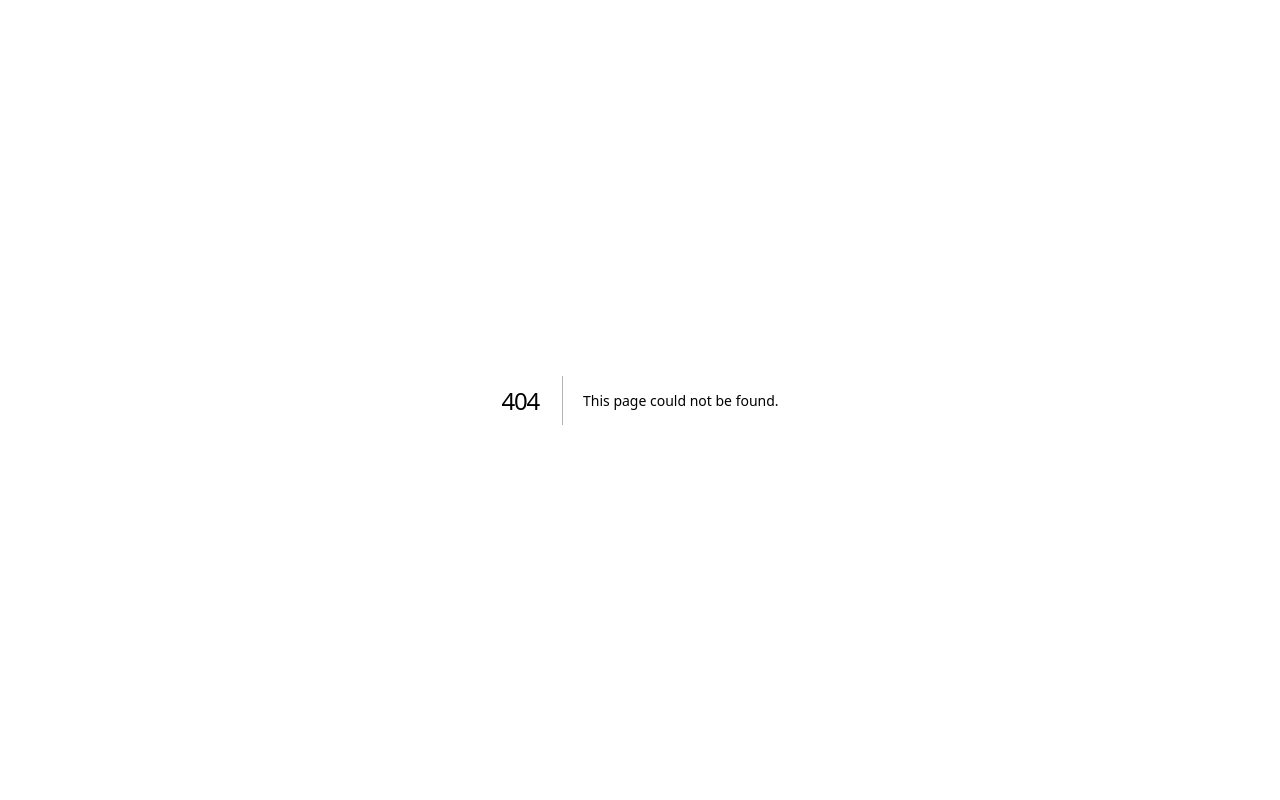
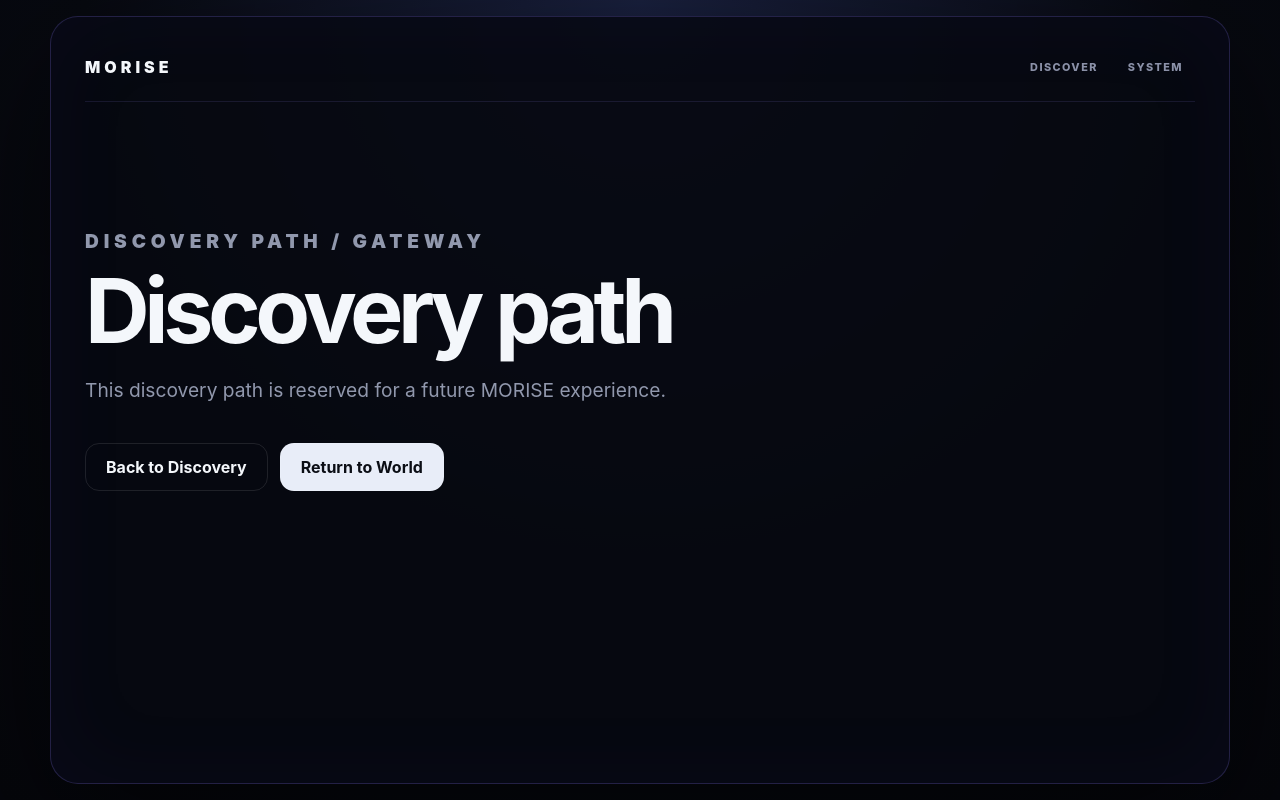
Before and after one commit to Ndombe234/MOIRISE, a Next.js app: page /discover/1 in a window 1280 px wide. Before the commit this address had no page. Built offline with nearby package versions, Linux system fonts and the light colour scheme.

Commit message:
feat(discover): add truthful path gateways

```diff
--- /dev/null
+++ b/app/discover/[path]/page.tsx
@@ -0,0 +1,31 @@
+import Link from "next/link";
+import "../discover.css";
+
+const destinations: Record<string, { title: string; text: string }> = {
+  learn: { title: "Learn", text: "A future learning path will connect questions, activities and knowledge without locking your Player into one subject." },
+  create: { title: "Create", text: "The creation layer will let Players turn ideas into posts, projects, activities and collaborative spaces." },
+  play: { title: "Play", text: "The Play layer will surface solo and social experiences that fit the moment, including short activities and deeper games." },
+  connect: { title: "Connect", text: "The connection layer will help Players meet communities and people through shared actions and interests." },
+};
+
+export default async function DiscoveryGateway({ params }: { params: Promise<{ path: string }> }) {
+  const { path } = await params;
+  const destination = destinations[path] ?? { title: "Discovery path", text: "This discovery path is reserved for a future MORISE experience." };
+
+  return (
+    <main className="discover-main">
+      <section className="discover-shell" aria-labelledby="gateway-title">
+        <header className="discover-header">
+          <Link className="discover-brand" href="/">MORISE</Link>
+          <nav aria-label="Discovery navigation"><Link href="/discover">DISCOVER</Link><Link href="/system">SYSTEM</Link></nav>
+        </header>
+        <div className="discover-hero">
+          <p className="discover-kicker">DISCOVERY PATH / GATEWAY</p>
+          <h1 id="gateway-title">{destination.title}</h1>
+          <p>{destination.text}</p>
+          <div className="actions"><Link className="button secondary" href="/discover">Back to Discovery</Link><Link className="button" href="/home">Return to World</Link></div>
+        </div>
+      </section>
+    </main>
+  );
+}
```
